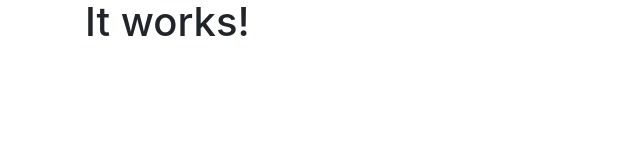
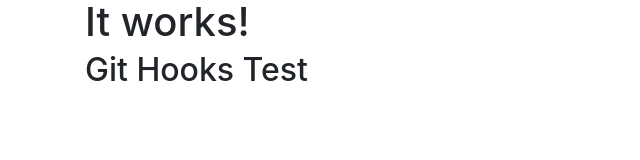
Before and after one commit to soeminnminn/soeminnminn.github.io, a plain HTML site: page index.html in a window 1280 px wide. Shown: the whole page, without its empty margins (0-640 px from the left). Drawn offline with nearby package versions, Linux system fonts and the light colour scheme.

Commit message:
Git Hooks Test

```diff
--- a/index.html
+++ b/index.html
@@ -13,5 +13,6 @@
 <body>
   <div class="container">
     <h1>It works!</h1>
+    <h2>Git Hooks Test</h2>
   </div>
 </body>
```
